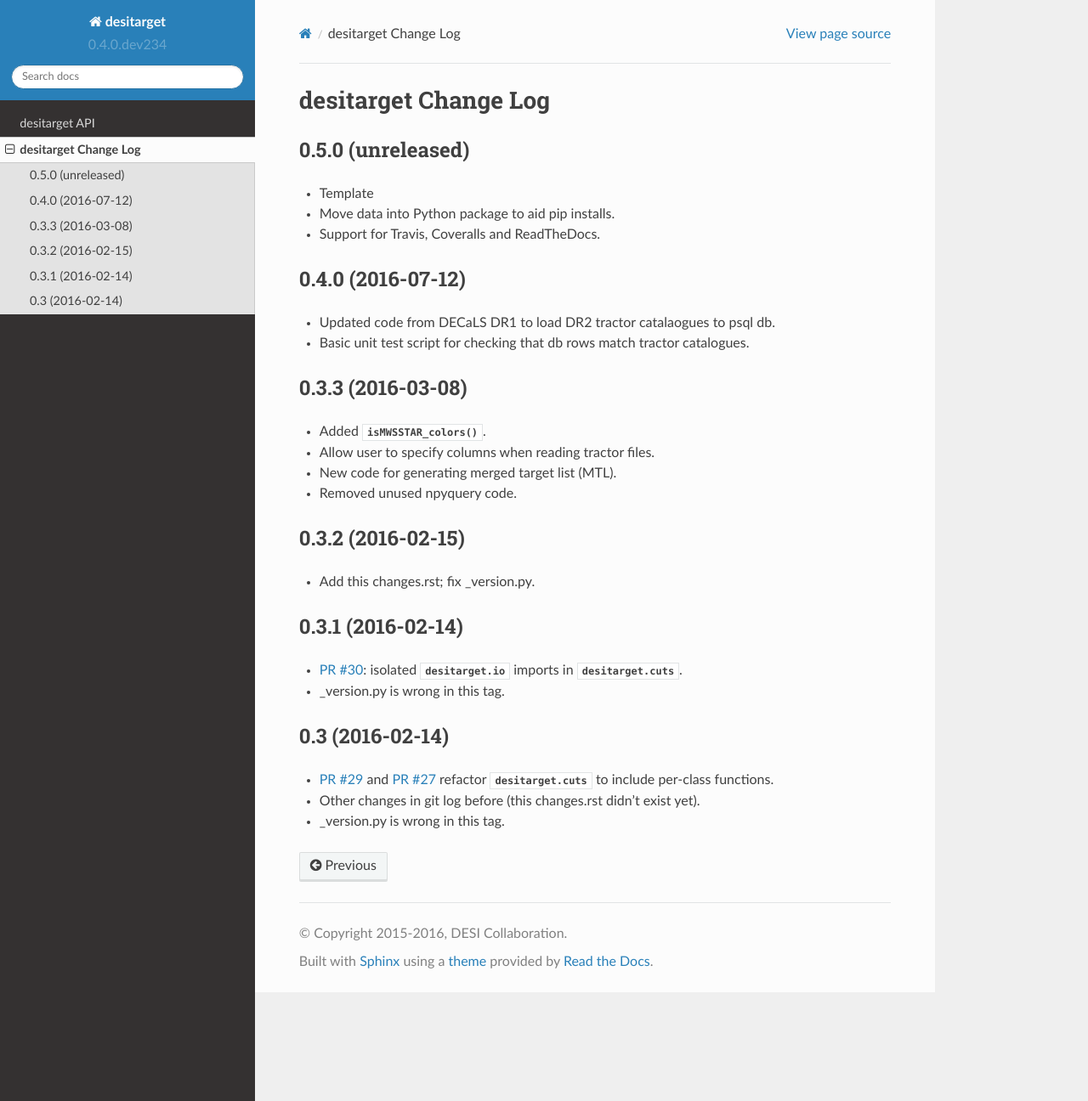
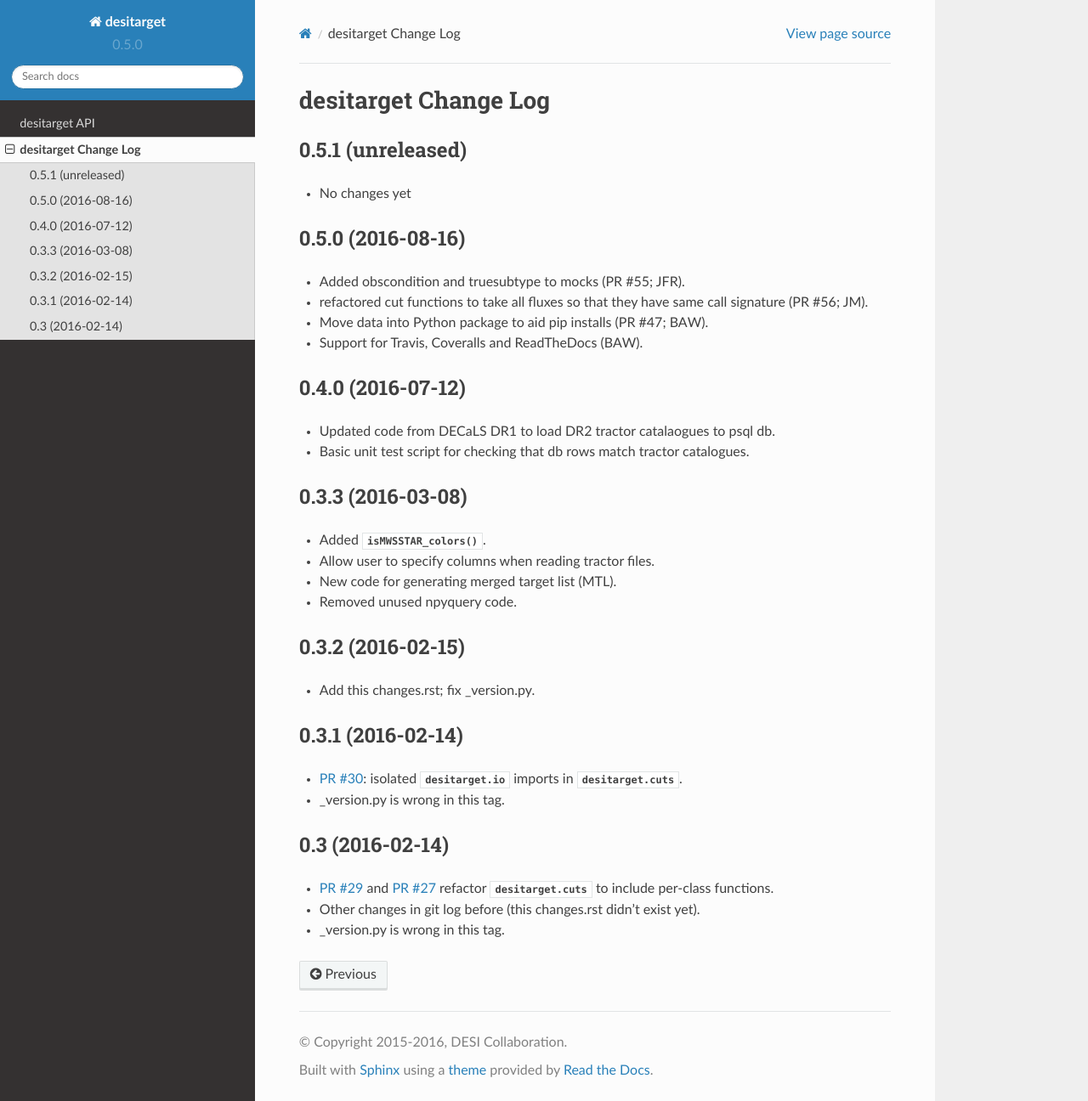
Before and after one commit to desihub/desitarget, a Sphinx documentation site: the page built from doc/changes.rst, in a window 1280 px wide and 1296 px high. Shown: the whole window at 85% size. Built offline with Sphinx 7.4.7 and the Read the Docs theme 2.0.0, drawn with Linux system fonts in a browser that asks for light colours.

Commit message:
update version to 0.5.0 for tag

```diff
--- a/doc/changes.rst
+++ b/doc/changes.rst
@@ -2,12 +2,19 @@
 desitarget Change Log
 =====================
 
-0.5.0 (unreleased)
+0.5.1 (unreleased)
 ------------------
 
-* Template
-* Move data into Python package to aid pip installs.
-* Support for Travis, Coveralls and ReadTheDocs.
+* No changes yet
+
+0.5.0 (2016-08-16)
+------------------
+
+* Added obscondition and truesubtype to mocks (PR #55; JFR).
+* refactored cut functions to take all fluxes so that they have same call
+  signature (PR #56; JM).
+* Move data into Python package to aid pip installs (PR #47; BAW).
+* Support for Travis, Coveralls and ReadTheDocs (BAW).
 
 
 0.4.0 (2016-07-12)
--- a/py/desitarget/_version.py
+++ b/py/desitarget/_version.py
@@ -1 +1 @@
-__version__ = '0.4.0.dev234'
+__version__ = '0.5.0'
```
